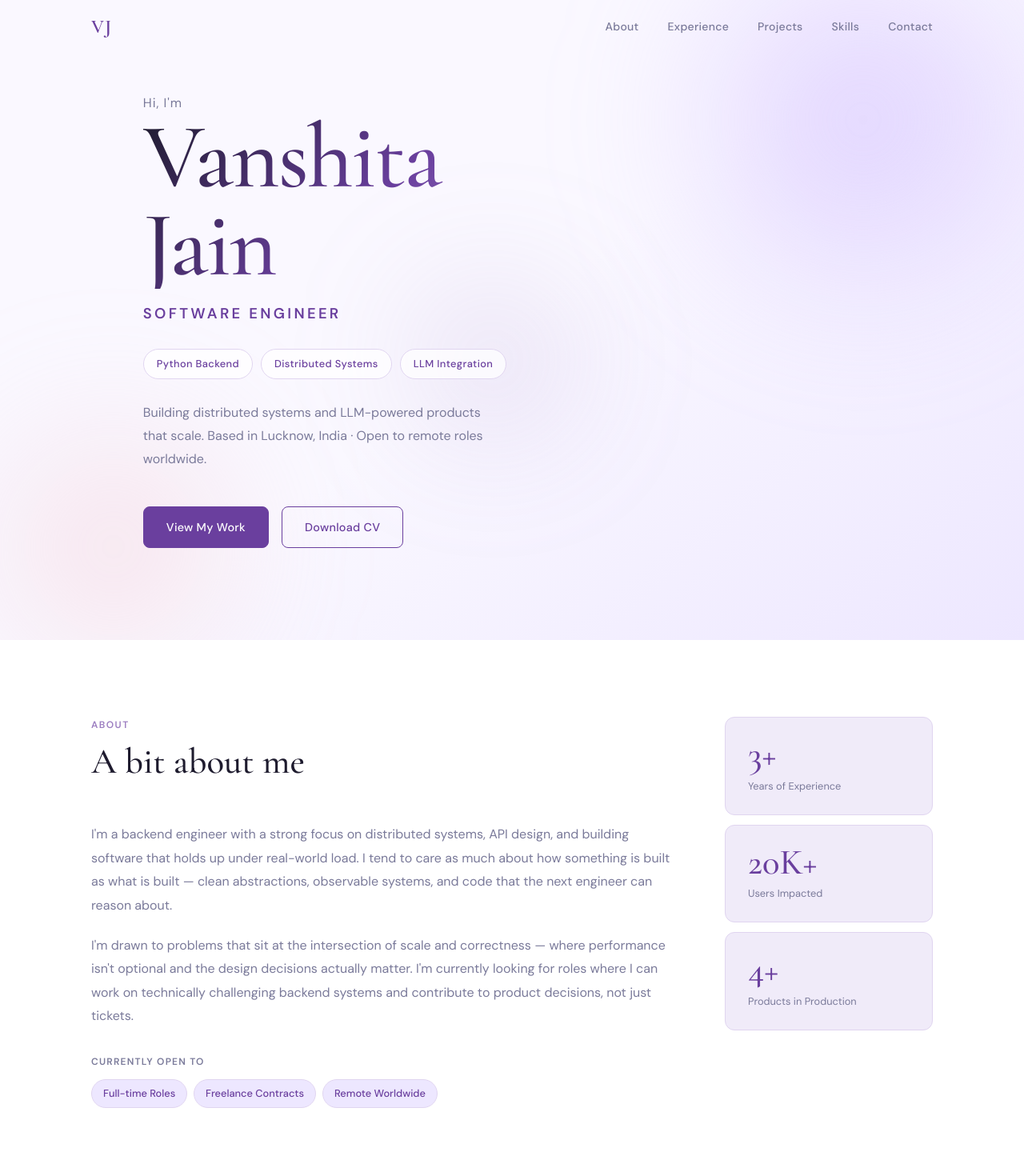
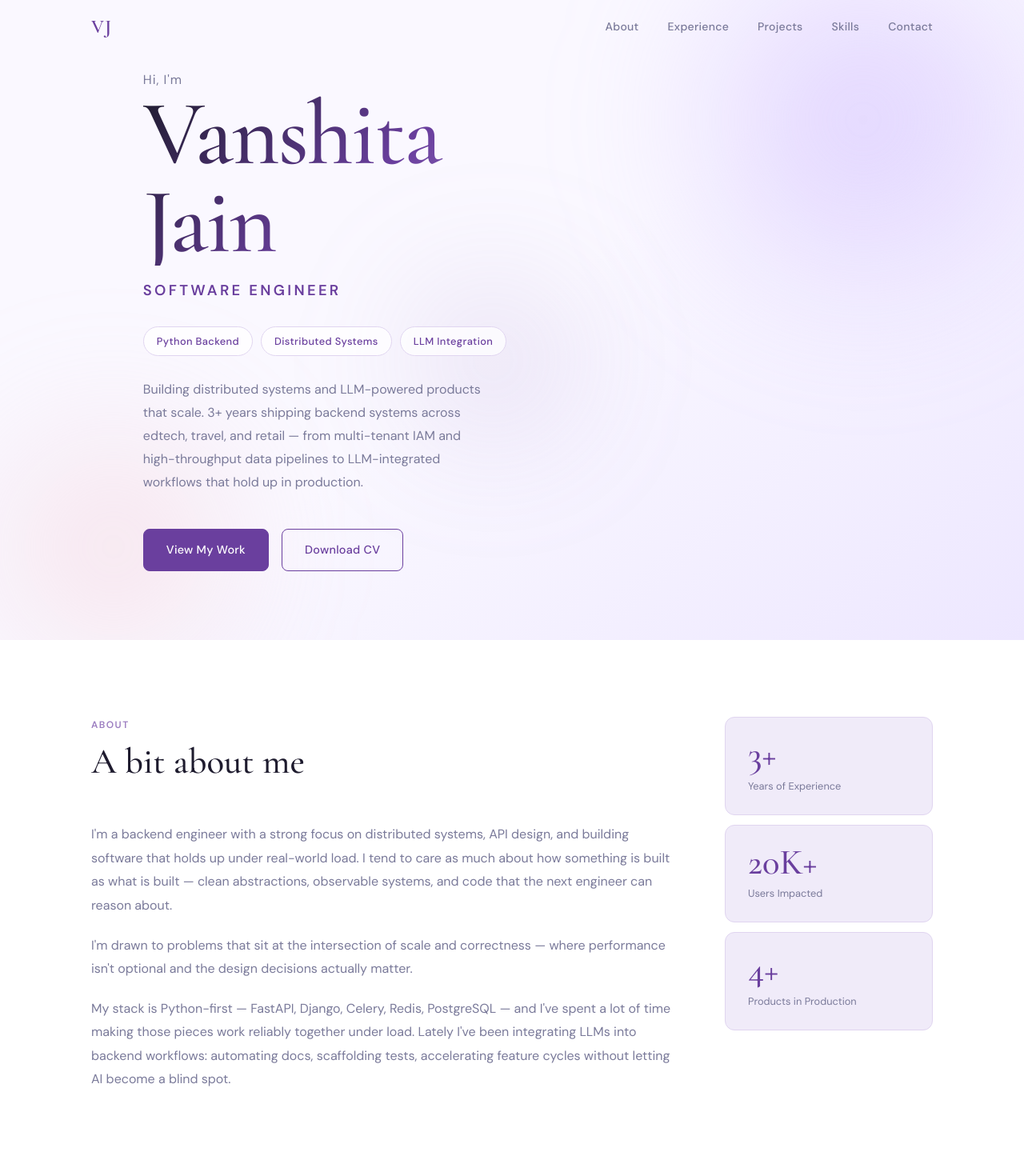
Before and after one commit to Vanshita1204/Portfolio, a React (Vite) app: page / in a window 1280 px wide. Shown: the top 1470 px of the page at 80% size. Built offline with nearby package versions, Linux system fonts and the light colour scheme.

Commit message:
docker setup

```diff
--- a/src/components/About.jsx
+++ b/src/components/About.jsx
@@ -8,7 +8,6 @@ const stats = [
   { value: '4+', label: 'Products in Production' },
 ]
 
-const openTo = ['Full-time Roles', 'Freelance Contracts', 'Remote Worldwide']
 
 function StatCard({ value, label, started }) {
   const display = useCountUp(value, 1400, started)
@@ -39,17 +38,13 @@ export default function About() {
             <p className="about__bio">
               I'm drawn to problems that sit at the intersection of scale and correctness —
               where performance isn't optional and the design decisions actually matter.
-              I'm currently looking for roles where I can work on technically challenging
-              backend systems and contribute to product decisions, not just tickets.
             </p>
-            <div className="about__open">
-              <p className="about__open-label">Currently open to</p>
-              <div className="about__badges">
-                {openTo.map(b => (
-                  <span key={b} className="about__badge">{b}</span>
-                ))}
-              </div>
-            </div>
+            <p className="about__bio">
+              My stack is Python-first — FastAPI, Django, Celery, Redis, PostgreSQL — and I've
+              spent a lot of time making those pieces work reliably together under load. Lately
+              I've been integrating LLMs into backend workflows: automating docs, scaffolding
+              tests, accelerating feature cycles without letting AI become a blind spot.
+            </p>
           </div>
           <div className="about__stats">
             {stats.map(s => (
--- a/src/components/Hero.jsx
+++ b/src/components/Hero.jsx
@@ -31,7 +31,9 @@ export default function Hero() {
           </div>
           <p className="hero__sub">
             Building distributed systems and LLM-powered products that scale.
-            Based in Lucknow, India · Open to remote roles worldwide.
+            3+ years shipping backend systems across edtech, travel, and retail —
+            from multi-tenant IAM and high-throughput data pipelines to LLM-integrated
+            workflows that hold up in production.
           </p>
           <div className="hero__ctas">
             <a href="#projects" className="btn btn--primary">View My Work</a>
```
